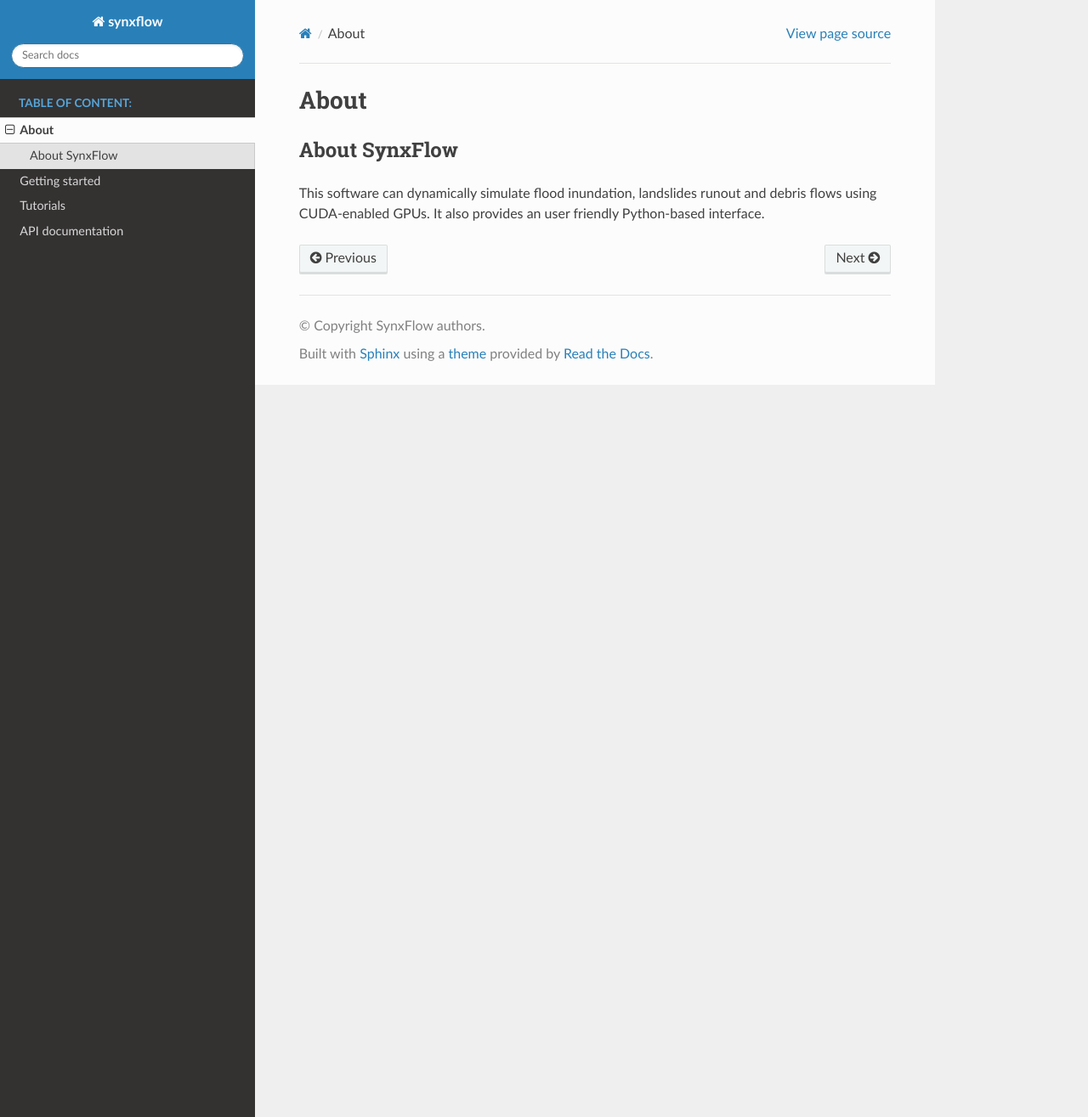
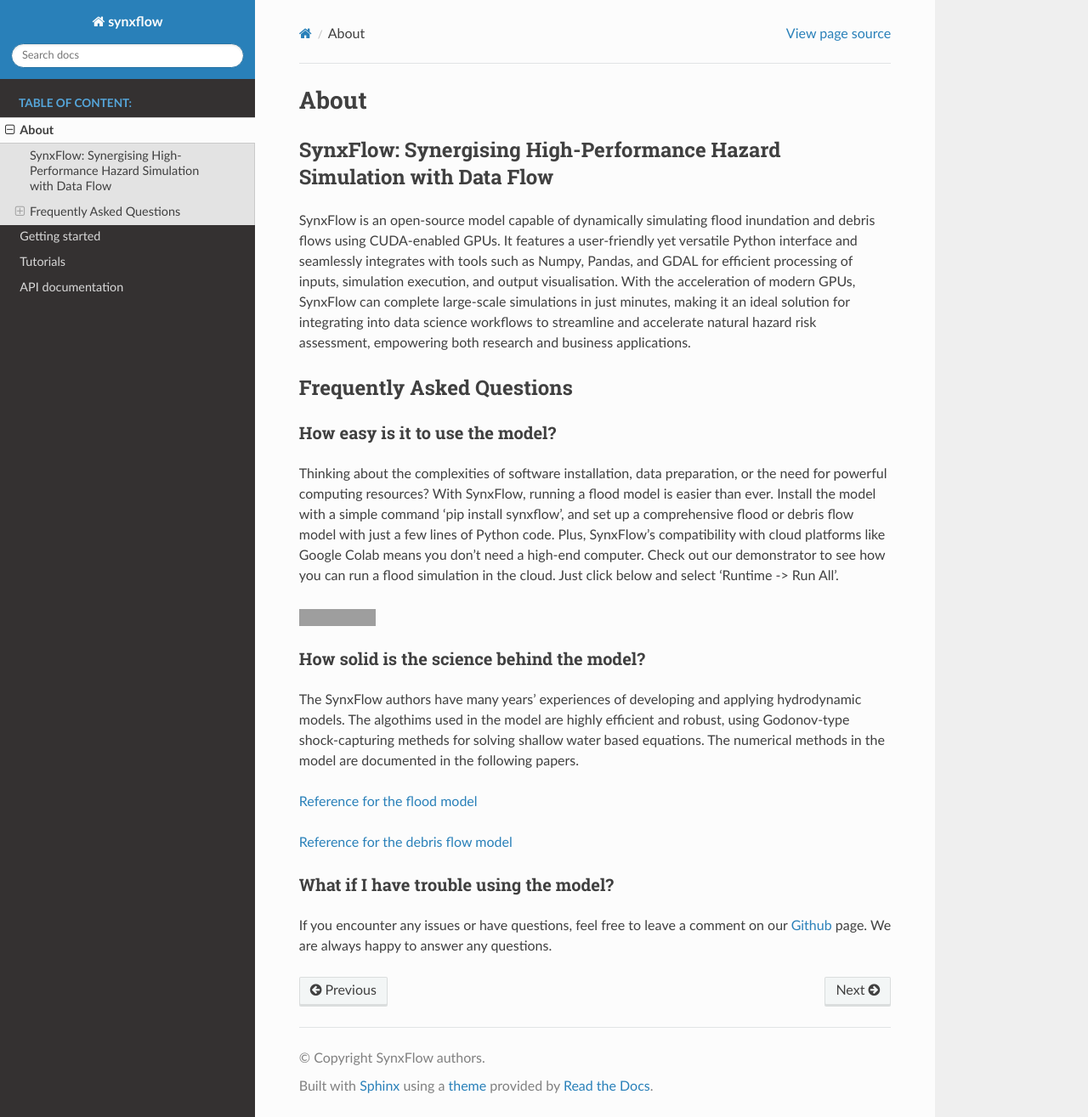
Before and after one commit to SynxFlow/SynxFlow, a Sphinx documentation site: the page built from docs/source/about.md, in a window 1280 px wide and 1315 px high. Shown: the whole window at 85% size. Built offline with Sphinx 7.4.7 and the Read the Docs theme 2.0.0, drawn with Linux system fonts in a browser that asks for light colours; grey boxes are pictures that could not be loaded.

Commit message:
Update about.md in doc website

```diff
--- a/docs/source/about.md
+++ b/docs/source/about.md
@@ -1,6 +1,26 @@
 ## About
 
+### SynxFlow: Synergising High-Performance Hazard Simulation with Data Flow
 
-### About SynxFlow
+SynxFlow is an open-source model capable of dynamically simulating flood inundation and debris flows using CUDA-enabled GPUs. It features a user-friendly yet versatile Python interface and seamlessly integrates with tools such as Numpy, Pandas, and GDAL for efficient processing of inputs, simulation execution, and output visualisation. With the acceleration of modern GPUs, SynxFlow can complete large-scale simulations in just minutes, making it an ideal solution for integrating into data science workflows to streamline and accelerate natural hazard risk assessment, empowering both research and business applications.
 
-This software can dynamically simulate flood inundation, landslides runout and debris flows using CUDA-enabled GPUs. It also provides an user friendly Python-based interface.
+### Frequently Asked Questions
+
+#### How easy is it to use the model?
+
+Thinking about the complexities of software installation, data preparation, or the need for powerful computing resources? With SynxFlow, running a flood model is easier than ever. Install the model with a simple command 'pip install synxflow', and set up a comprehensive flood or debris flow model with just a few lines of Python code. Plus, SynxFlow's compatibility with cloud platforms like Google Colab means you don't need a high-end computer. Check out our demonstrator to see how you can run a flood simulation in the cloud. Just click below and select 'Runtime -> Run All'.
+
+[![Run a flood model](https://colab.research.google.com/assets/colab-badge.svg)](https://colab.research.google.com/drive/1ujrdzuEeFOZ1L_iETmu4G97HiZQpOb2o?usp=sharing#scrollTo=ZLFGmuK26M0v)
+
+
+#### How solid is the science behind the model?
+
+The SynxFlow authors have many years' experiences of developing and applying hydrodynamic models. The algothims used in the model are highly efficient and robust, using Godonov-type shock-capturing metheds for solving shallow water based equations. The numerical methods in the model are documented in the following papers.
+
+[Reference for the flood model](https://agupubs.onlinelibrary.wiley.com/doi/full/10.1002/2016WR020055)
+
+[Reference for the debris flow model](https://www.sciencedirect.com/science/article/pii/S0013795223003289)
+
+#### What if I have trouble using the model?
+
+If you encounter any issues or have questions, feel free to leave a comment on our [Github](https://github.com/SynxFlow/SynxFlow/issues) page. We are always happy to answer any questions.
```
